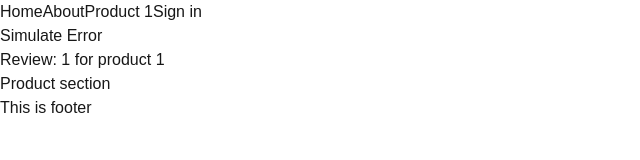
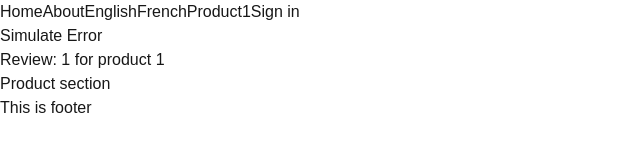
Before and after one commit to rashid-ve/nextjs-demo, a Next.js app: page /products/1/reviews/1 in a window 1280 px wide. Shown: the top 160 px of the page, without its empty margins (0-640 px from the left). Built offline with nearby package versions, Linux system fonts and the light colour scheme; no server answers.

Commit message:
Params, SearchParams, Templates, Navigating programatically

```diff
--- a/src/app/components/navigation.tsx
+++ b/src/app/components/navigation.tsx
@@ -4,34 +4,32 @@ import { SignedIn, SignInButton, SignedOut, UserButton } from "@clerk/nextjs";
 import Link from "next/link";
 import { usePathname } from "next/navigation";
 
+const navLinks = [
+  { name: "Home", href: "/" },
+  { name: "About", href: "/about" },
+  { name: "English", href: "/articles/breaking-news-145?lang=en" },
+  { name: "French", href: "/articles/breaking-news-145?lang=fr" },
+  { name: "Product1", href: "/products/1" },
+];
+
 export default function Navigation() {
   const pathname = usePathname();
   return (
     <nav className="flex justify-center items-center p-4">
-      <Link
-        href="/"
-        className={pathname === "/" ? "font-bold mr-4" : "mr-4 text-blue-500"}
-      >
-        Home
-      </Link>
-      <Link
-        href="/about"
-        className={
-          pathname === "/about" ? "font-bold mr-4" : "mr-4 text-blue-500"
-        }
-      >
-        About
-      </Link>
-      <Link
-        href="/products/1"
-        className={
-          pathname.startsWith("/products/1")
-            ? "font-bold mr-4"
-            : "mr-4 text-blue-500"
-        }
-      >
-        Product 1
-      </Link>
+      {navLinks.map((link) => {
+        const isActive =
+          pathname === link.href ||
+          (pathname.startsWith(link.href) && link.href !== "/");
+        return (
+          <Link
+            key={link.name}
+            href={link.href}
+            className={isActive ? "font-bold mr-4" : "mr-4 text-blue-500"}
+          >
+            {link.name}
+          </Link>
+        );
+      })}
       <SignedOut>
         <SignInButton mode="modal" />
       </SignedOut>
--- a/src/app/products/[id]/reviews/[reviewId]/page.tsx
+++ b/src/app/products/[id]/reviews/[reviewId]/page.tsx
@@ -1,4 +1,4 @@
-import { notFound } from "next/navigation";
+import { notFound, redirect } from "next/navigation";
 import { Metadata } from "next";
 
 type Props = {
@@ -22,7 +22,8 @@ export const generateMetadata = async ({
 export default async function ReviewPage({ params }: Props) {
   const { id, reviewId } = await params;
   if (parseInt(reviewId) > 1000) {
-    notFound();
+    // notFound();
+    redirect("/products/1");
   }
   return (
     <h1>
```
Also changed, not shown: src/app/articles/[articleId]/page.tsx (added, +23 -0 lines), src/app/order-product/page.tsx (added, +18 -0 lines).
